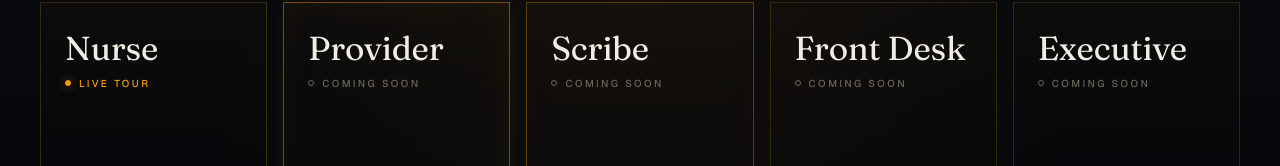
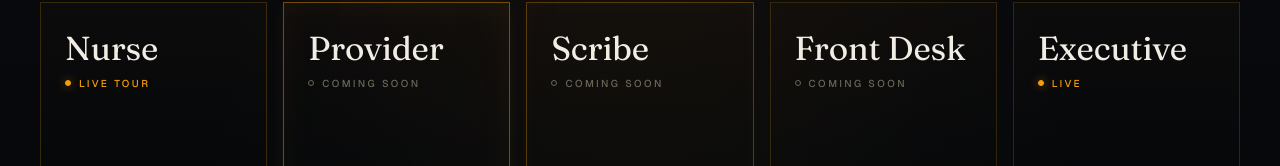
Before and after one commit to kairoshealthapp/kairos, a Next.js app: page / in a window 1280 px wide. Shown: the part 1078-1244 px from the top of the page. Built offline with nearby package versions, Linux system fonts and the light colour scheme.

Commit message:
feat: Executive tile LIVE state + April note volume
- Landing page: Executive tile now shows LIVE state, links to /executive
- /executive footer: Apr 698 (final, no longer MTD)

```diff
--- a/app/executive/page.js
+++ b/app/executive/page.js
@@ -283,7 +283,7 @@ export default function ExecutivePage() {
         </div>
         <div className="ke-footer-line">
           Highest-output cardiology RN by SlicerDicer note volume — Feb 844 ·
-          Mar 1,016 · Apr MTD 634
+          Mar 1,016 · Apr 698
         </div>
         <div className="ke-footer-line">
           Sole architect of a production platform on Vercel + Cloudflare
--- a/app/page.js
+++ b/app/page.js
@@ -32,7 +32,7 @@ const TILES = [
   { label: "Provider",   href: "/provider",  status: "Coming soon", live: false },
   { label: "Scribe",     href: "/scribe",    status: "Coming soon", live: false },
   { label: "Front Desk", href: "/frontdesk", status: "Coming soon", live: false },
-  { label: "Executive",  href: "/executive", status: "Coming soon", live: false },
+  { label: "Executive",  href: "/executive", status: "Live",        live: true  },
 ];
 
 export default function LandingPage() {
```
Also changed, not shown: 1 other file (tests, documents, lock files or other folders).
